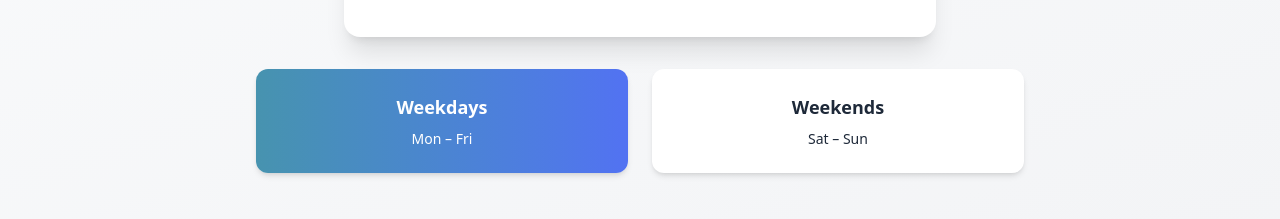
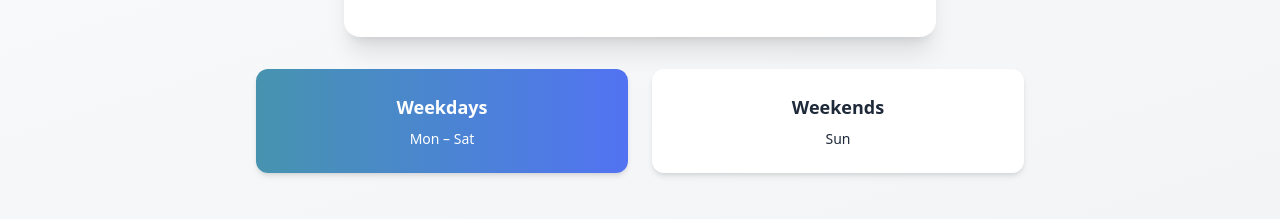
Before and after one commit to HimansuWebCoder/dance-studio, a React (Vite) app in the folder dance-studio-mr-kalakar/: page / in a window 1280 px wide. Shown: the part 5007-5226 px from the top of the page. Built offline with nearby package versions, Linux system fonts and the light colour scheme; a web font is replaced by a local one.

Commit message:
update studio hours sectoin

```diff
--- a/dance-studio-mr-kalakar/src/components/StudioHours.jsx
+++ b/dance-studio-mr-kalakar/src/components/StudioHours.jsx
@@ -45,7 +45,7 @@ export default function StudioHours() {
           }`}
         >
           <h4 className="text-lg font-semibold mb-2">Weekdays</h4>
-          <p className="text-sm">Mon – Fri</p>
+          <p className="text-sm">Mon – Sat</p>
         </button>
 
         <button
@@ -57,7 +57,7 @@ export default function StudioHours() {
           }`}
         >
           <h4 className="text-lg font-semibold mb-2">Weekends</h4>
-          <p className="text-sm">Sat – Sun</p>
+          <p className="text-sm">Sun</p>
         </button>
       </div>
     </section>
```
